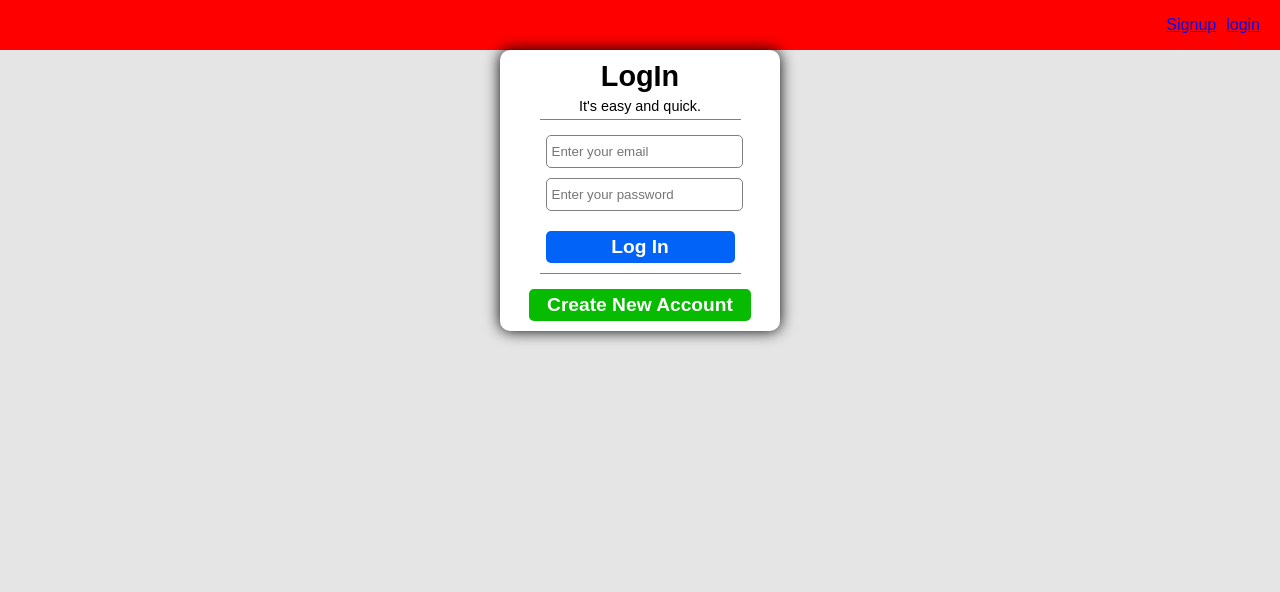
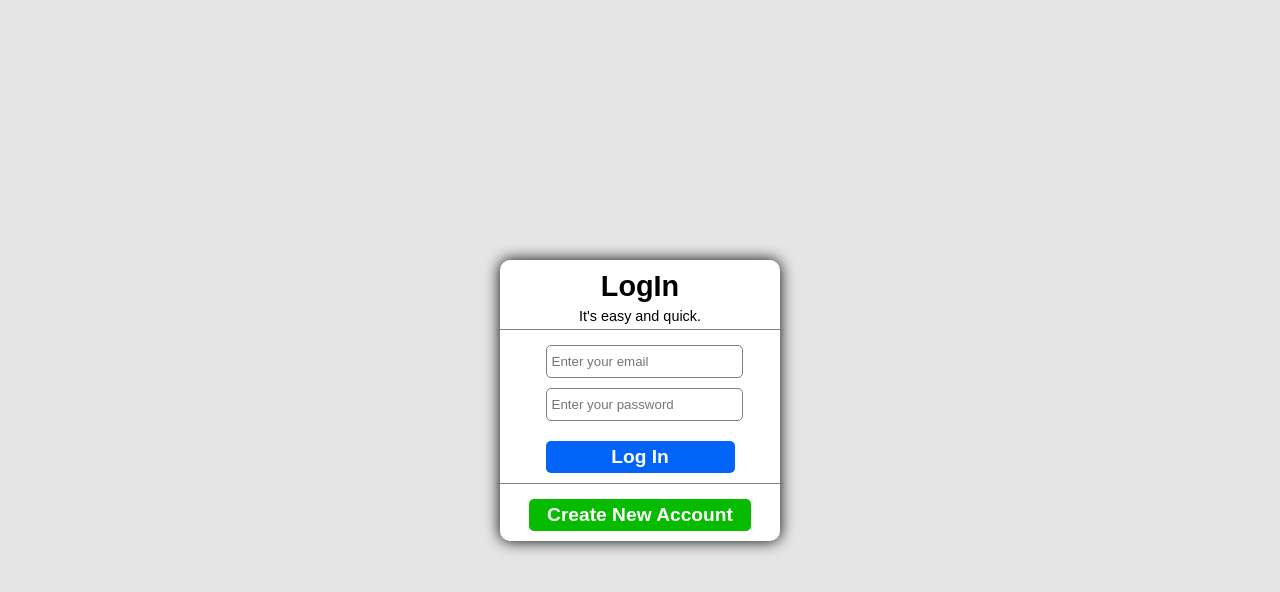
Before and after one commit to Ashrib/My-post-app, a React (Create React App) app: page / in a window 1280 px wide. Shown: the top 592 px of the page. Built offline with nearby package versions, Linux system fonts and the light colour scheme.

Commit message:
css update

```diff
--- a/src/App.css
+++ b/src/App.css
@@ -1,7 +1,12 @@
+#body-div{
+    height: calc(100vh);
+    width: calc(100vw);
+}
+
 #container{
     display: flex;
     justify-content: center;
-    /* background-color: aqua; */
+    align-items: center;
 }
 nav{
     display: flex;
--- a/src/App.jsx
+++ b/src/App.jsx
@@ -2,18 +2,26 @@ import './App.css';
 import {Route , Routes, Link} from 'react-router-dom';
 import SignUp from './components/signup/signup.jsx';
 import LogIn from './components/login/login.jsx';
+import { useState } from 'react';
 
 function App() {
   // const lik = window.location.href();
   // console.log(lik)
+  const [isLogin, setIsLogin] = useState(false);
   return (
-    <div >
+    <div id='body-div'>
+      {
+        (isLogin)?
         <nav>
         <ul>
           <li><Link to={`./components/signup/signup`}>Signup</Link></li>
           <li><Link to={`./components/login/login`}>login</Link></li>
         </ul>
         </nav>
+        :
+        null
+      }
+
       <div id='container'>
       <Routes>
         <Route path="/" element={<LogIn />}/>
--- a/src/components/login/login.css
+++ b/src/components/login/login.css
@@ -4,6 +4,8 @@
     flex-direction: column;
     width: 100%;
     align-items: center;
+    justify-content: center;
+    height: calc(100vh);
 }
 #login-container{
     display: flex;
@@ -30,6 +32,7 @@
     border-top: 1px solid gray;
     border-bottom: 1px solid gray;
     padding: 10px 3px;
+    width: 100%;
 }
 
 form{
--- a/src/components/signup/signup.css
+++ b/src/components/signup/signup.css
@@ -6,6 +6,9 @@ body{
     flex-direction: column;
     width: 100%;
     align-items: center;
+    justify-content: center;
+    height: calc(100vh);
+    background-color: aqua;
 }
 #signup-page>h3{
     width: 100%;
@@ -37,7 +40,6 @@ body{
 }
 form{
     width: auto;
-    /* background-color: rgb(251, 255, 0); */
     margin: 0px 3px;
 }
 .input-col{
```
Lines whose indentation alone changed are shown as unchanged.
